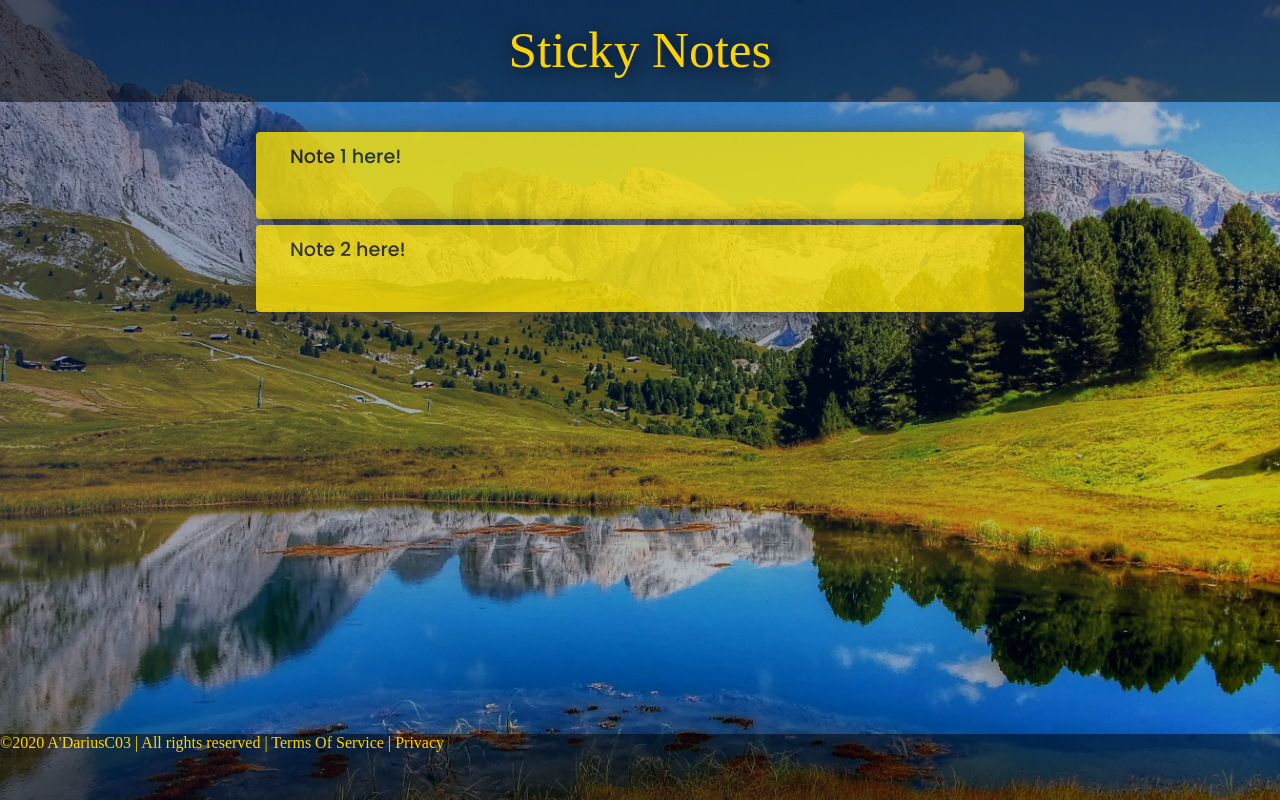
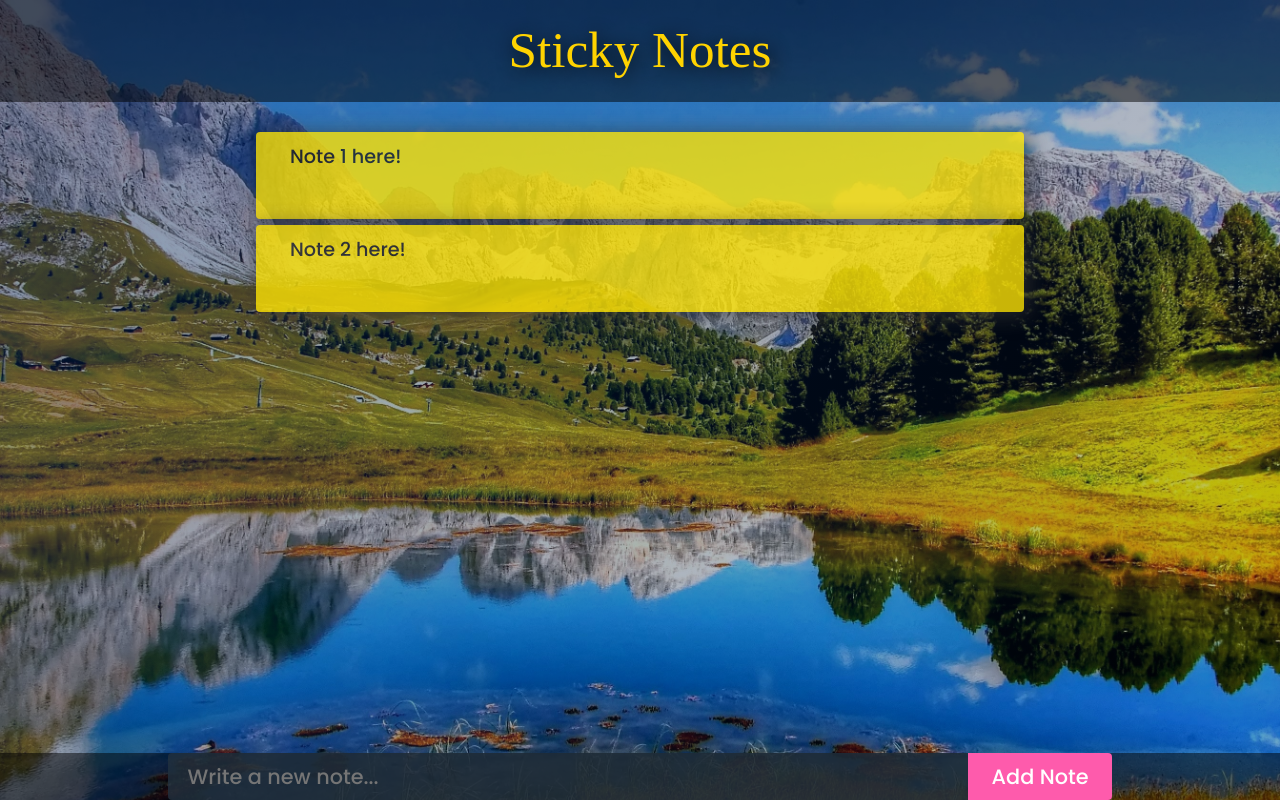
Before and after one commit to ADariusC03/Sticky-Notes, a React (Create React App) app: page / in a window 1280 px wide. Built offline with nearby package versions, Linux system fonts and the light colour scheme.

Commit message:
added noteForm input form and button

```diff
--- a/src/App.css
+++ b/src/App.css
@@ -47,7 +47,7 @@ body {
 .notesBody {
   padding-top: 24px;
   display: flex;
-  flex: 1 1 75%;
+  flex: 1 1 80%;
   flex-wrap: wrap;
   align-items: flex-start;
   align-content: flex-start;
--- a/src/App.js
+++ b/src/App.js
@@ -1,6 +1,7 @@
 import './App.css';
 import Note from './Note/Note';
 import React, { Component } from 'react'
+import NoteForm from './NoteForm/NoteForm';
 
 
 class App extends Component{
@@ -34,7 +35,7 @@ class App extends Component{
           }
         </div>
         <div className="notesFooter">
-        &copy;{new Date().getFullYear()} A'DariusC03 | All rights reserved | Terms Of Service | Privacy
+         <NoteForm />
         </div>
       </div>
     );
--- a/src/NoteForm/NoteForm.css
+++ b/src/NoteForm/NoteForm.css
@@ -0,0 +1,41 @@
+.formWrapper{
+    margin: auto;
+}
+
+.noteButton{
+    border: none;
+    margin: 0px;
+    border-top-right-radius: 4px;
+    border-bottom-right-radius: 4px;
+    padding: 8px 24px;
+    font-size: 1.3em;
+    font-family: 'Poppins', sans-serif;
+    background-color: #fe5bac;
+    color: #fff;
+    transition: 0.2s ease-out;
+}
+
+.noteButton:hover{
+    background-color: #019875;
+    color: #fff;
+    transition: 0.2s ease-out;
+}
+
+.noteInput{
+    width: 800px;
+    min-width: 800px;
+    font-size: 1.3em;
+    padding-left: 20px;
+    border-top-left-radius: 4px;
+    border-bottom-left-radius: 4px;
+    font-family: 'Poppins', sans-serif;
+    background-color: rgba(34,49,63,0.8);
+    color: #fff;
+    transition: 0.2s ease-out;
+}
+
+.noteInput:focus{
+    background-color: #E4F1FE;
+    color: #111;
+    transition: 0.2s ease-in;
+}
--- a/src/NoteForm/NoteForm.jsx
+++ b/src/NoteForm/NoteForm.jsx
@@ -0,0 +1,23 @@
+import React, { Component } from 'react';
+import './NoteForm.css';
+
+
+class NoteForm extends Component{
+    constructor(props){
+        super(props);
+        this.state = {};
+    }
+
+    render(){
+        return(
+        <div className="formWrapper">
+            <input className="noteInput"
+            type="text" placeholder="Write a new note..." />
+            <button className="noteButton">Add Note</button>
+        </div>
+
+        )
+    }
+}
+
+export default NoteForm;
```
Also changed, not shown: 1 other file (tests, documents, lock files or other folders).
